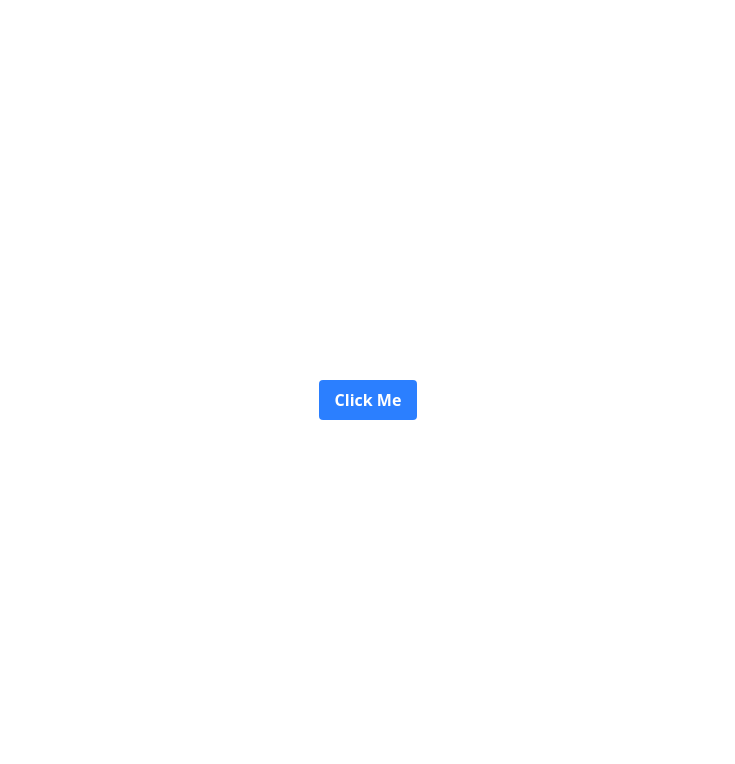
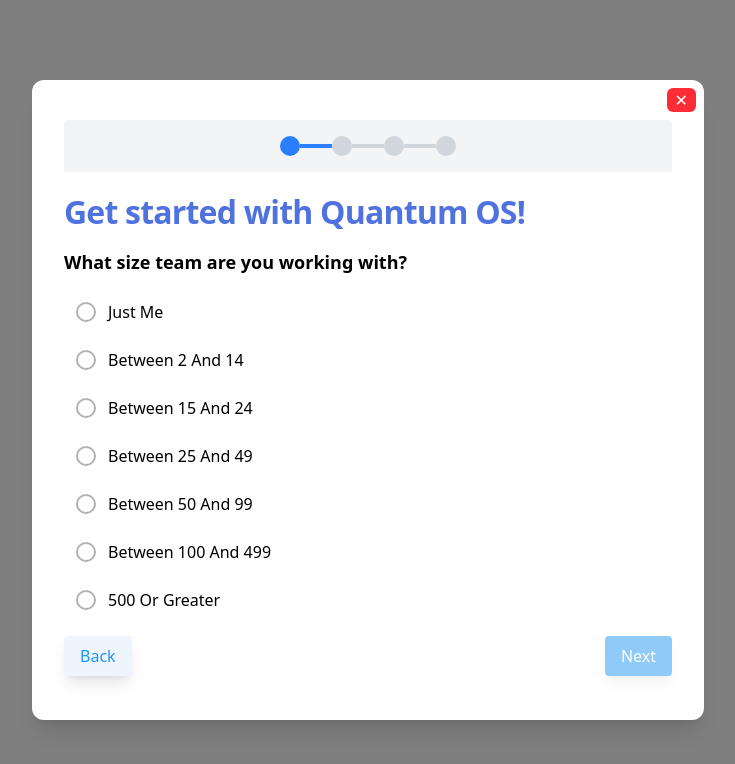
Before and after one commit to xnafi/onboarding, a React (Vite) app: page / in a window 1280 px wide. Shown: the top 764 px of the page, without its empty margins (272-1007 px from the left). Built offline with nearby package versions, Linux system fonts and the light colour scheme.

Commit message:
open with out click

```diff
--- a/src/components/view/Hero/Hero.jsx
+++ b/src/components/view/Hero/Hero.jsx
@@ -1,19 +1,12 @@
-import React, { useState } from "react";
+import { useState } from "react";
 import Modal from "../Modal/Modal";
 
-
 export default function Hero() {
-  const [isOpen, setIsOpen] = useState(false);
+  // Start open automatically
+  const [isOpen, setIsOpen] = useState(true);
 
   return (
     <div className="flex justify-center items-center flex-col h-screen w-full">
-      <button
-        className="bg-blue-500 hover:bg-blue-700 text-white font-bold py-2 px-4 rounded"
-        onClick={() => setIsOpen(true)}
-      >
-        Click Me
-      </button>
-
       <Modal isOpen={isOpen} onClose={() => setIsOpen(false)}>
         <h2 className="text-xl font-bold mb-4">Modal Title</h2>
         <p className="mb-4">This is a modal content.</p>
```
